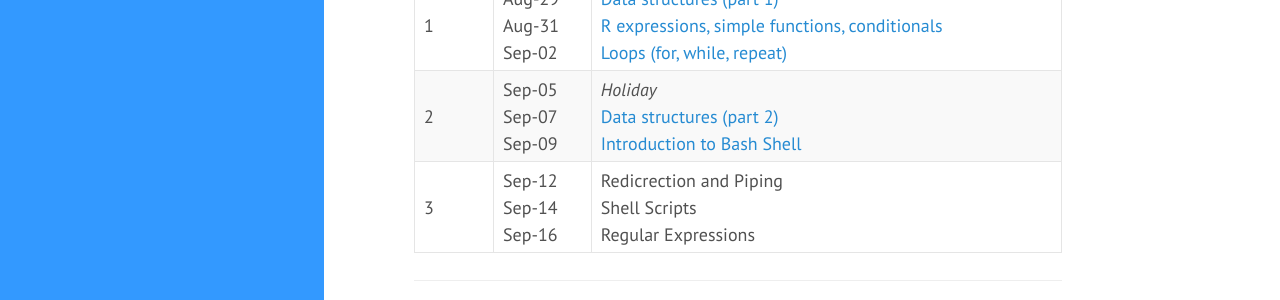
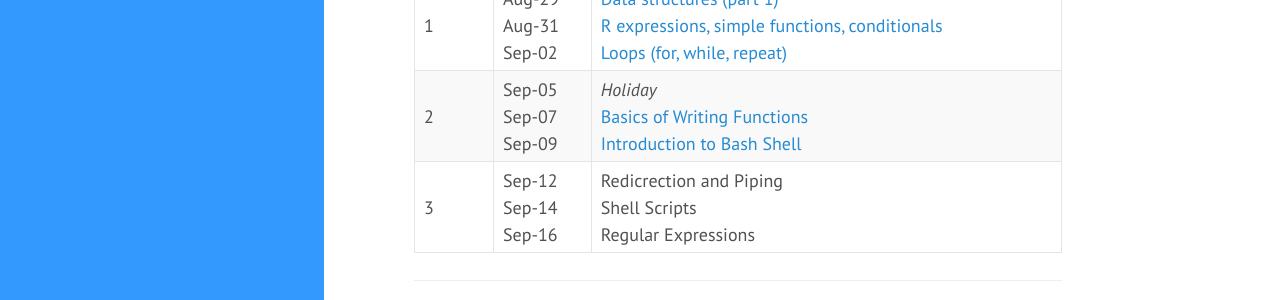
Before and after one commit to gastonstat/stat243-relic, a Jekyll site: the page built from lectures/index.md, in a window 1280 px wide and 1216 px high. Shown: the part 295-595 px from the top of the window. Built offline with Jekyll 4.4.1, drawn with Linux system fonts in a browser that asks for light colours; nearby versions of some CDN libraries.

Commit message:
lectures: rename data structures 2 into writing functions

```diff
--- a/lectures/index.md
+++ b/lectures/index.md
@@ -49,7 +49,7 @@ Tentative calendar, Fall 2016
       </td>
       <td>
         <em>Holiday</em><br>
-        <a href="01-writing-functions">Data structures (part 2)</a><br>
+        <a href="01-writing-functions">Basics of Writing Functions</a><br>
         <a href="02-bash-introduction">Introduction to Bash Shell</a>
       </td>
     </tr>
```
